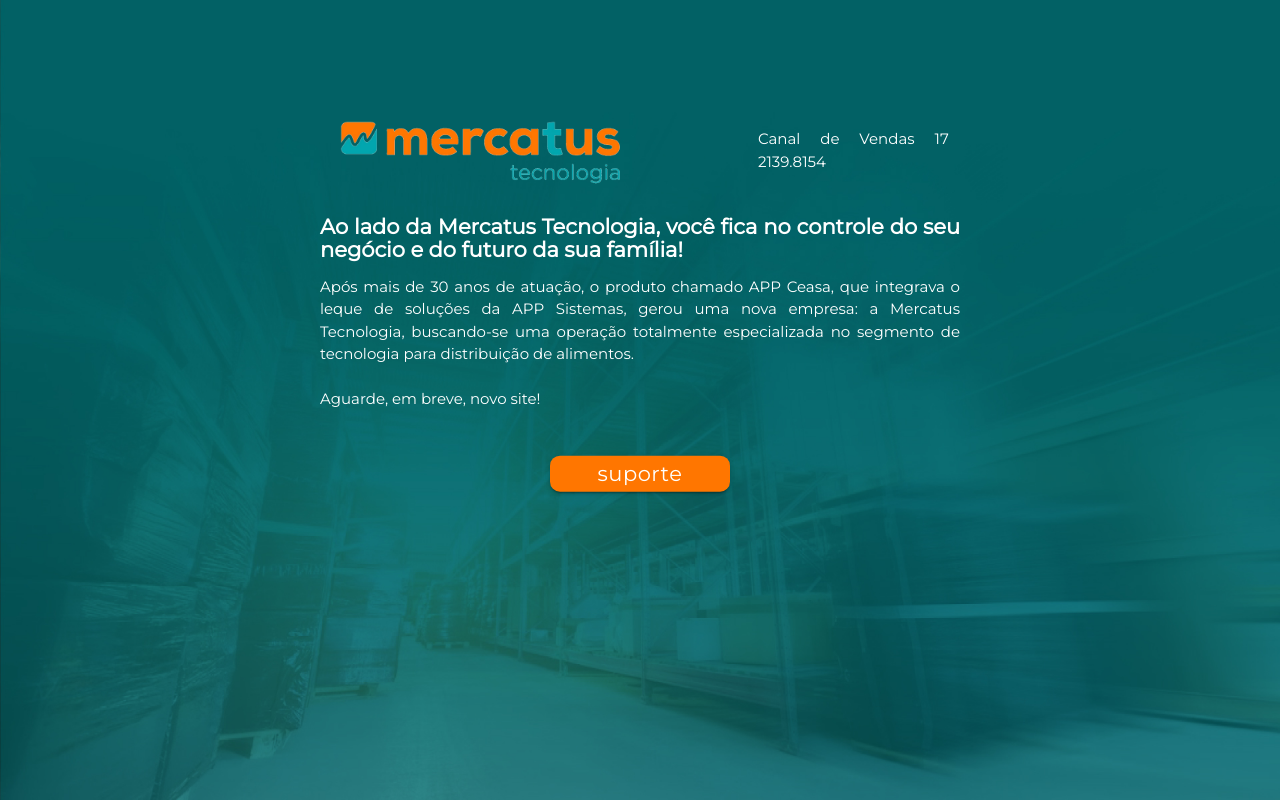
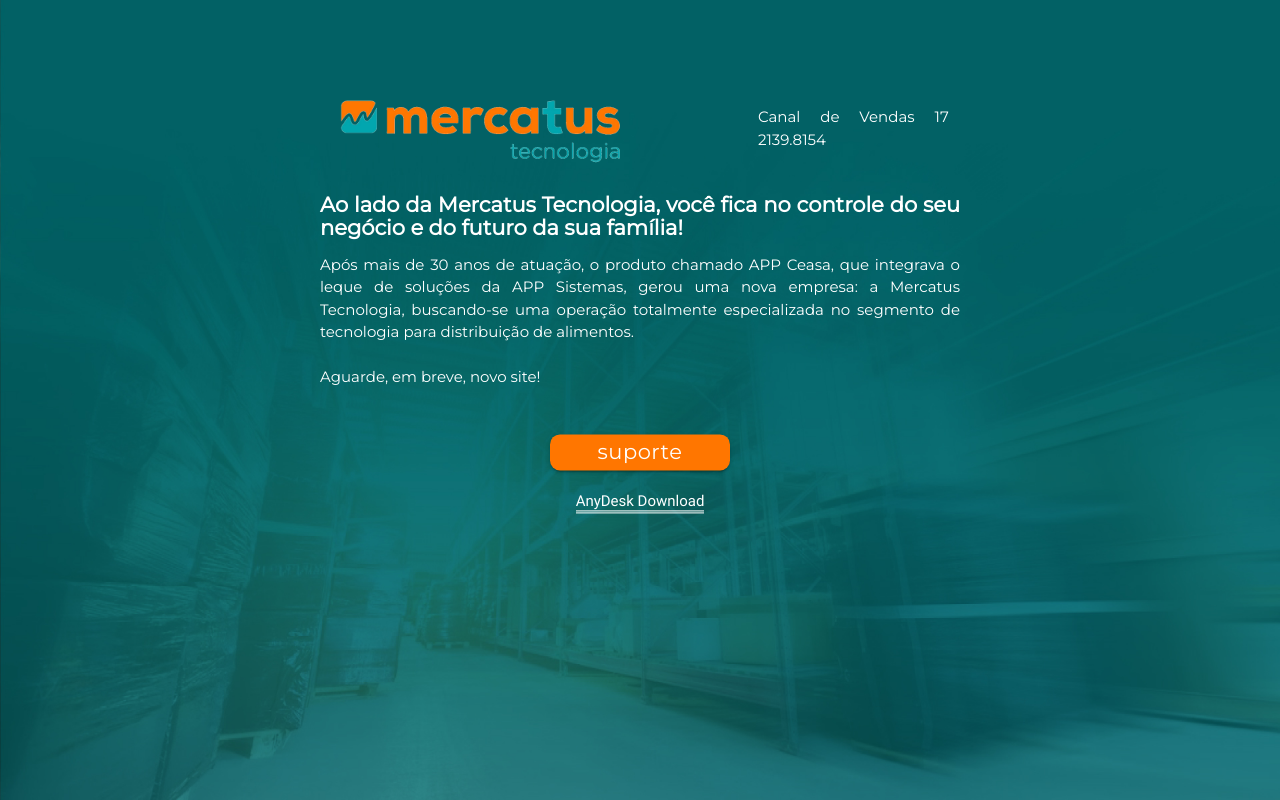
Before and after one commit to andreferreiraalves/MercatusComingSoon, an Angular app: page / in a window 1280 px wide. Built offline with nearby package versions, Linux system fonts and the light colour scheme.

Commit message:
Link para download do anydesk
Link para download do anydesk

```diff
--- a/src/app/app.component.css
+++ b/src/app/app.component.css
@@ -48,3 +48,9 @@
 .alinhamento-logo {
   text-align: left;
 }
+
+.anydesk {
+  color: white;
+    border-bottom: double;
+    font-size: 15px;
+}
--- a/src/app/app.component.html
+++ b/src/app/app.component.html
@@ -36,6 +36,9 @@
         <a href="https://mercatustecnologia.atlassian.net/servicedesk/customer/portal/2" class="waves-effect waves-light btn atendimento">suporte</a>
       </div>
 
+      <div class="row">
+        <a href="https://get.anydesk.com/Lf4qNafa/AnyDesk-Mercatus.exe" class="anydesk">AnyDesk Download</a>
+      </div>
     </div>
   </div>
 </div>
```
